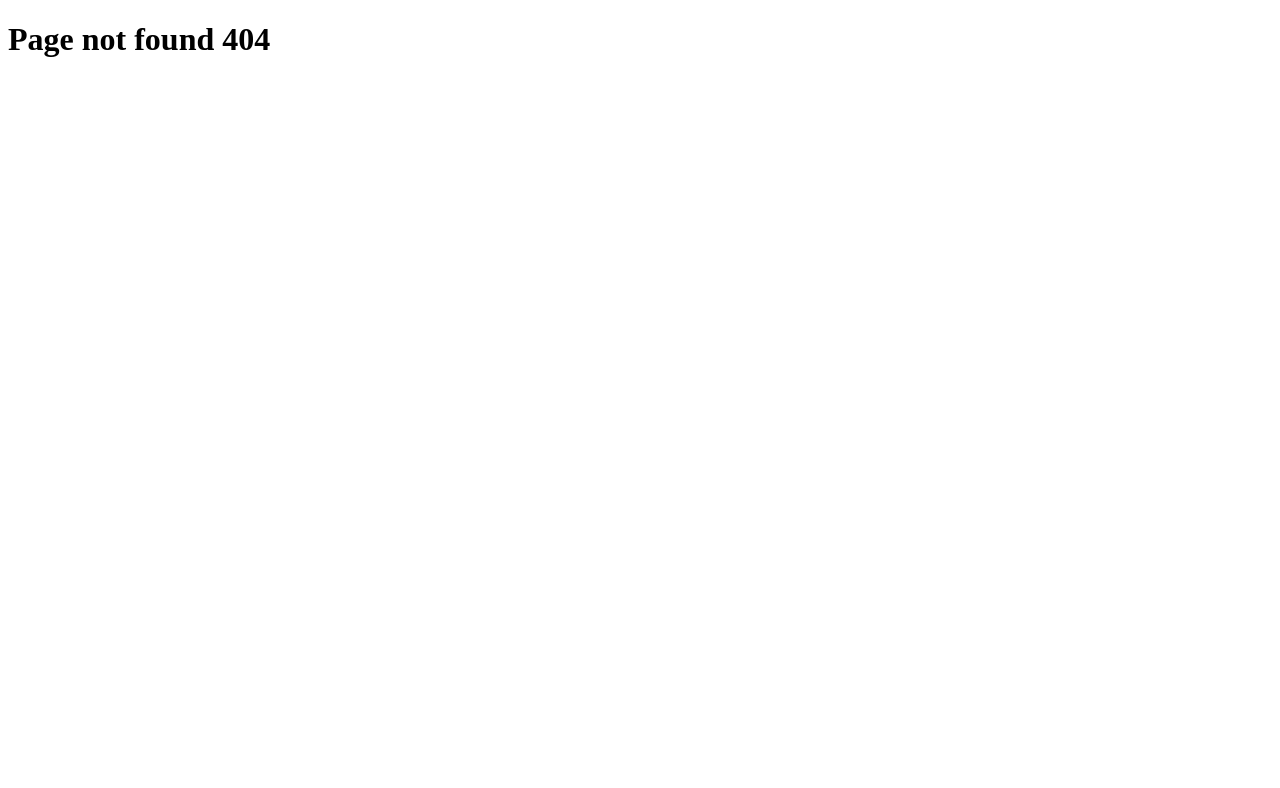
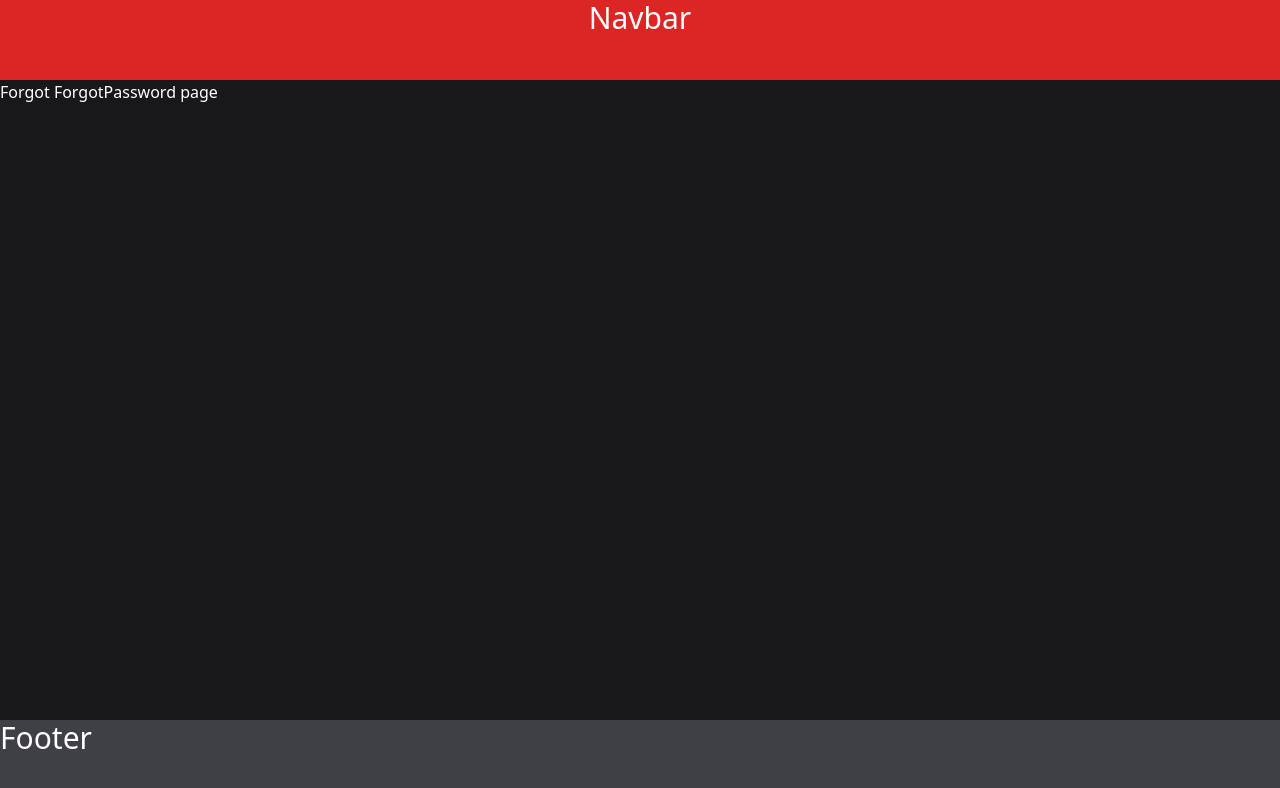
Before and after one commit to mannu-cyber/NextJs, a Next.js app in the folder routing/: page /forgot_password in a window 1280 px wide. Before the commit this address had no page. Shown: the top 788 px of the page. Built offline with nearby package versions, Linux system fonts and the light colour scheme.

Commit message:
Basic layout

```diff
--- /dev/null
+++ b/routing/src/app/(auth)/forgot_password/page.jsx
@@ -0,0 +1,8 @@
+export default function ForgotPassword() {
+  return (
+    <div>
+      {" "}
+      <h1> Forgot ForgotPassword page</h1>
+    </div>
+  );
+}
--- /dev/null
+++ b/routing/src/app/(auth)/login/page.tsx
@@ -0,0 +1,8 @@
+export default function Login() {
+    return (
+      <div>
+        {" "}
+        <h1> Login page</h1>
+      </div>
+    );
+  }
--- /dev/null
+++ b/routing/src/app/(auth)/registration/page.jsx
@@ -0,0 +1,7 @@
+export default function Registration() {
+  return (
+    <div>
+      <h1> Registration page</h1>
+    </div>
+  );
+}
--- a/routing/src/app/layout.js
+++ b/routing/src/app/layout.js
@@ -1,3 +1,4 @@
+import "./global.css"
 export const metadata = {
   title: 'Next.js',
   description: 'Generated by Next.js',
@@ -6,7 +7,16 @@ export const metadata = {
 export default function RootLayout({ children }) {
   return (
     <html lang="en">
-      <body>{children}</body>
+      <body className="bg-zinc-900 text-white pt-20">
+        <header className="w-screen h-20 bg-red-600 text-center text-3xl fixed top-0 left-0 " > Navbar</header>
+        {children}
+
+        <footer className="w-screen h-20 text-3xl bg-zinc-700 fixed bottom-0 left-0">
+          <h1 >
+            Footer
+          </h1>
+        </footer>
+      </body>
     </html>
   )
 }
```
Also changed, not shown: routing/.eslintrc.json, 1 other file (tests, documents, lock files or other folders).
